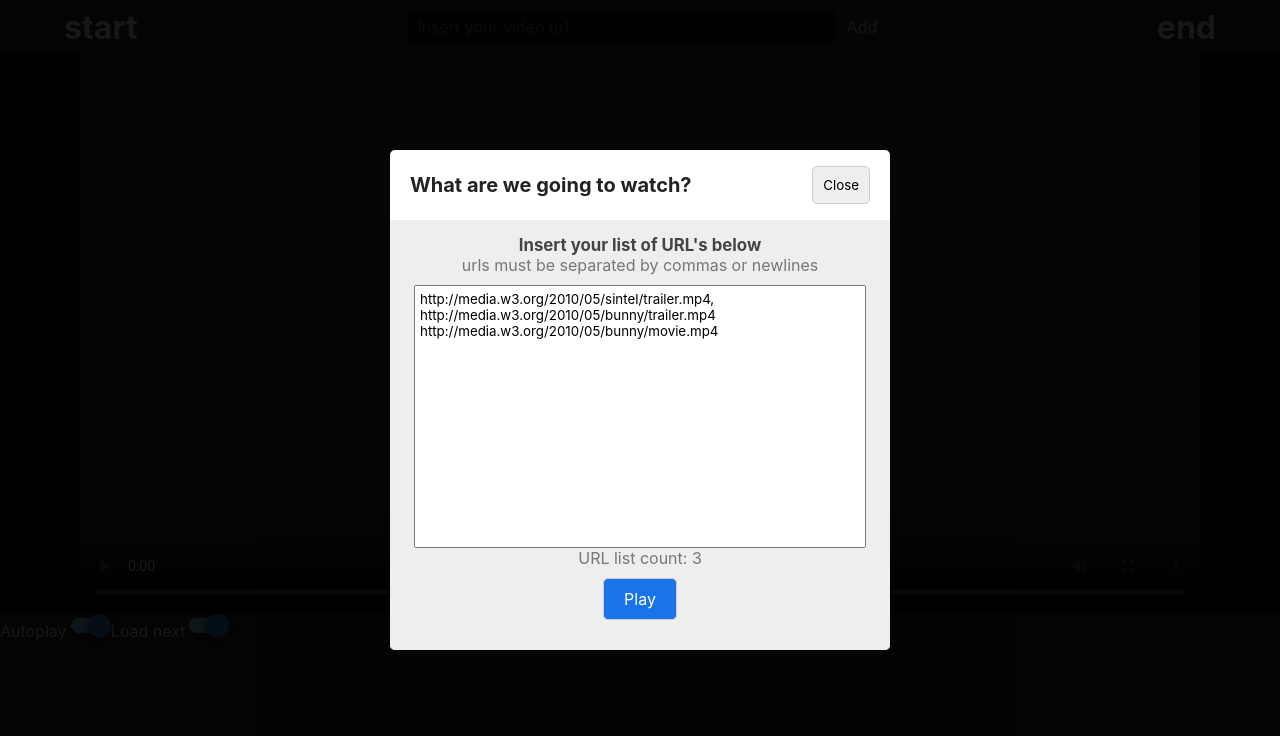
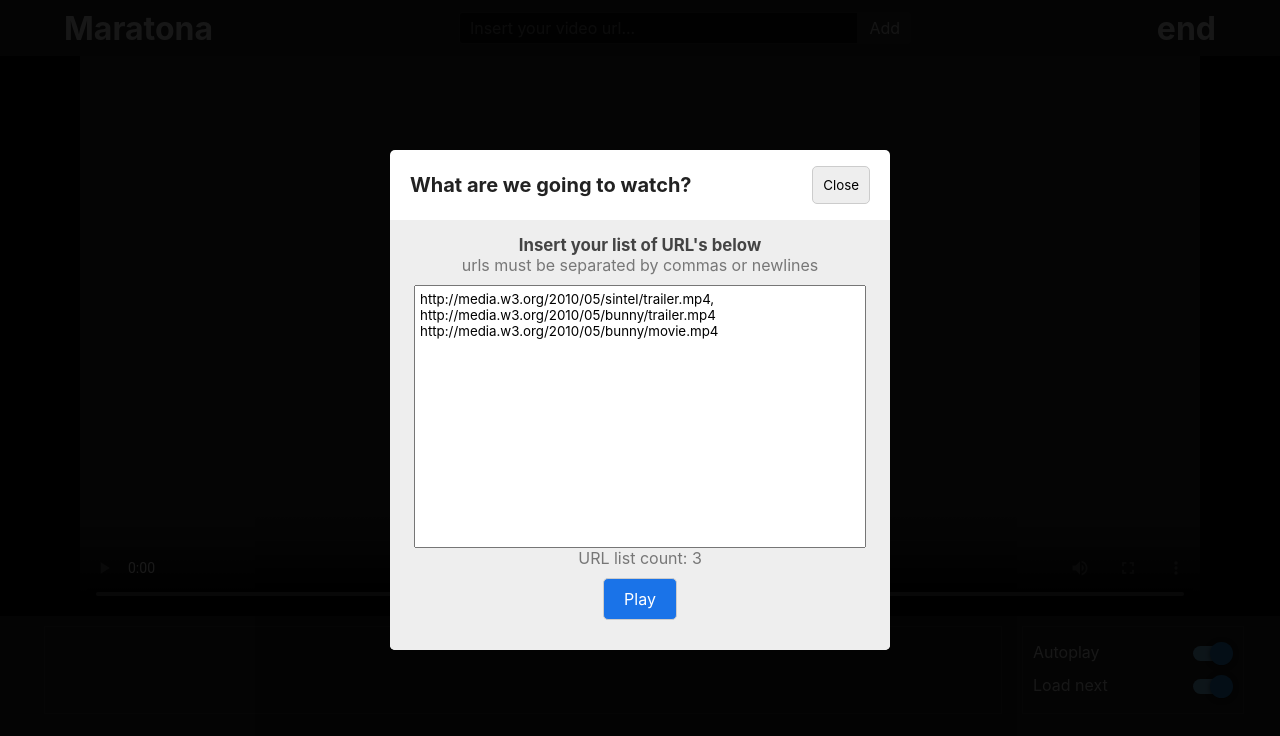
Before and after one commit to brunos3d/Maratona, a React (Create React App) app: page / in a window 1280 px wide. Shown: the top 736 px of the page. Built offline with nearby package versions, Linux system fonts and the light colour scheme.

Commit message:
adicionado playlist queue

```diff
--- a/src/App.js
+++ b/src/App.js
@@ -6,14 +6,14 @@ import Switch from "./components/Switch";
 import VideoTheater from "./components/VideoTheater";
 import LinkListModal from "./components/LinkListModal";
 
+import { Container as InfoContainer } from "./components/Info/styles";
+
 function App() {
     const [current, setCurrent] = useState(0);
     const [playlist, setPlaylist] = useState([]);
     const [autoplay, setAutoplay] = useState(true);
     const [loadNext, setLoadNext] = useState(true);
     const [displayModal, setDisplayModal] = useState(!(playlist && playlist.length > 0));
-
-    console.log(displayModal);
 
     function playlistAdd(url) {
         setPlaylist([...playlist, url]);
@@ -37,6 +37,29 @@ function App() {
 
             <VideoTheater source={playlist[current]} onEnded={onEndedHandler} autoPlay={autoplay} />
 
+            <InfoContainer>
+                <div className="video-info-container ">
+                    <span className="current-video-title">{playlist[current]}</span>
+                    <ul className="playlist-queue">
+                        {playlist &&
+                            playlist.map((video_url, id) => (
+                                <li className={`playlist-queue-item ${id === current && "current"}`} key={id}>
+                                    <button className="playlist-video-button" onClick={() => setCurrent(id)}>
+                                        <video
+                                            className="video-preview"
+                                            src={video_url + "#t=3"}
+                                            autoPlay={false}
+                                            controls={false}
+                                            preload="metadata"
+                                        />
+                                        <span className="video-url">{video_url}</span>
+                                    </button>
+                                </li>
+                            ))}
+                    </ul>
+                </div>
+
+                <div className="playlist-controls-container">
                     <label>
                         <span>Autoplay</span>
                         <Switch checked={autoplay} onChange={() => setAutoplay(!autoplay)} />
@@ -45,9 +68,8 @@ function App() {
                         <span>Load next</span>
                         <Switch checked={loadNext} onChange={() => setLoadNext(!loadNext)} />
                     </label>
-
-            <h1>{playlist[current]}</h1>
-            {playlist && playlist.map((video_url, id) => id !== current && <p key={id}>{video_url}</p>)}
+                </div>
+            </InfoContainer>
         </div>
     );
 }
--- /dev/null
+++ b/src/components/Info/styles.js
@@ -0,0 +1,91 @@
+import styled from "styled-components";
+
+export const Container = styled.div`
+    & {
+        max-width: 1200px;
+
+        margin: 0 auto;
+        padding: 10px 0 0 8px;
+
+        display: flex;
+        flex-direction: row;
+
+        justify-content: space-between;
+    }
+
+    .video-info-container {
+        flex: 1;
+        margin-right: 20px;
+
+        padding: 10px;
+        border: 1px solid #393939;
+    }
+
+    .playlist-controls-container {
+        width: 200px;
+
+        align-self: flex-start;
+
+        display: flex;
+        flex-direction: column;
+
+        padding: 10px;
+        border: 1px solid #393939;
+    }
+
+    .current-video-title {
+        font-size: 1.25rem;
+        line-height: 2.4rem;
+    }
+
+    label {
+        display: flex;
+        flex-direction: row;
+
+        margin: 5px 0;
+        justify-content: space-between;
+    }
+
+    .playlist-queue {
+        flex: 1;
+        list-style: none;
+
+        display: flex;
+        flex-direction: column;
+    }
+
+    .playlist-queue-item {
+        flex: 1;
+    }
+
+    .playlist-queue-item.current > .playlist-video-button {
+        background-color: rgba(75, 153, 255, 0.493);
+    }
+
+    .playlist-video-button {
+        width: 100%;
+        padding: 5px 10px;
+
+        border: none;
+        background: none;
+
+        display: flex;
+        flex-direction: row;
+
+        align-items: center;
+        justify-content: space-between;
+    }
+
+    .playlist-video-button:hover {
+        background-color: #393939;
+    }
+
+    .video-preview {
+        width: auto;
+        height: 100px;
+        object-fit: contain;
+    }
+
+    .video-url {
+    }
+`;
--- a/src/components/LinkListModal/index.js
+++ b/src/components/LinkListModal/index.js
@@ -9,10 +9,17 @@ export default function LinkListModal({ setPlaylist, closeModal }) {
 
     // test
     React.useEffect(() => {
-        updateUrlList(
-            "http://media.w3.org/2010/05/sintel/trailer.mp4,\nhttp://media.w3.org/2010/05/bunny/trailer.mp4\nhttp://media.w3.org/2010/05/bunny/movie.mp4"
-        );
-    }, []);
+        const list_text =
+            "http://media.w3.org/2010/05/sintel/trailer.mp4,\nhttp://media.w3.org/2010/05/bunny/trailer.mp4\nhttp://media.w3.org/2010/05/bunny/movie.mp4";
+        updateUrlList(list_text);
+
+        // if (process.env.NODE_ENV === "development") {
+        //     const url_list = list_text.split(/[\n ,]+/).filter(item => validator.isURL(item));
+
+        //     setPlaylist(url_list);
+        //     closeModal();
+        // }
+    }, [setPlaylist, closeModal]);
 
     function playButtonHandle(event) {
         setPlaylist(urlList);
--- a/src/components/Navbar/index.js
+++ b/src/components/Navbar/index.js
@@ -18,7 +18,7 @@ export default function Navbar({ playlistAdd }) {
     return (
         <Container>
             <div className="layout">
-                <h1>start</h1>
+                <h1>Maratona</h1>
                 <form onSubmit={handleSubmit}>
                     <input type="url" value={url} onChange={handleInputChange} placeholder="Insert your video url..." />
                     <input type="submit" value="Add" />
--- a/src/components/Navbar/styles.js
+++ b/src/components/Navbar/styles.js
@@ -3,7 +3,7 @@ import styled from "styled-components";
 export const Container = styled.div`
     & {
         width: 100%;
-        height: 54px;
+        height: 56px;
         background-color: #282828;
     }
 
--- a/src/components/VideoTheater/index.js
+++ b/src/components/VideoTheater/index.js
@@ -5,7 +5,7 @@ import { Container } from "./styles";
 export default function VideoTheater({ source, onEnded, autoPlay }) {
     return (
         <Container>
-            <video id="video-component" src={source} onEnded={onEnded} controls autoPlay={autoPlay} />
+            <video id="video-component" src={source} onEnded={onEnded} autoPlay={autoPlay} controls preload="metadata" />
         </Container>
     );
 }
```
Also changed, not shown: src/components/Info/index.js (added, +7 -0 lines). Lines whose indentation alone changed are shown as unchanged.
